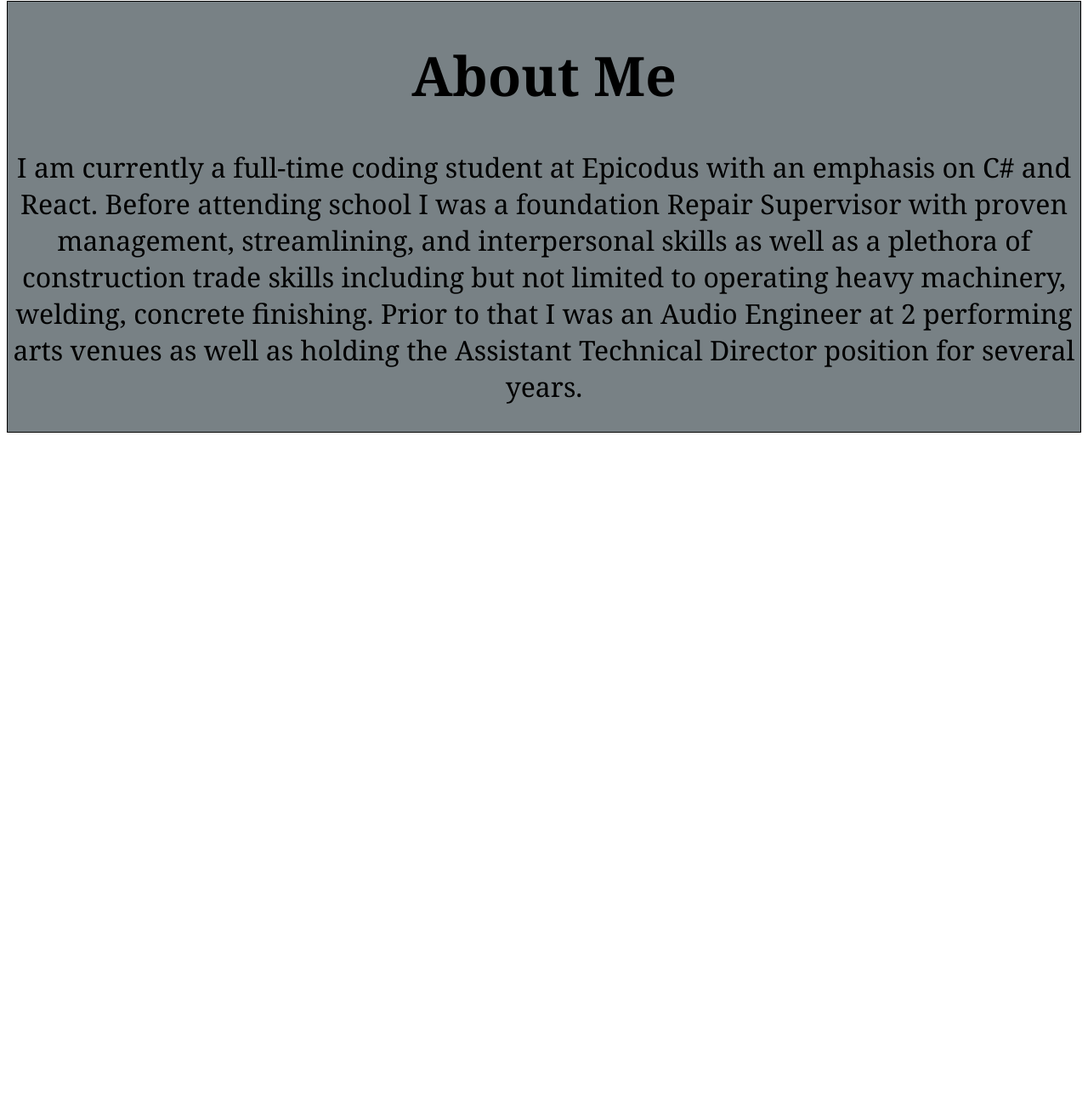
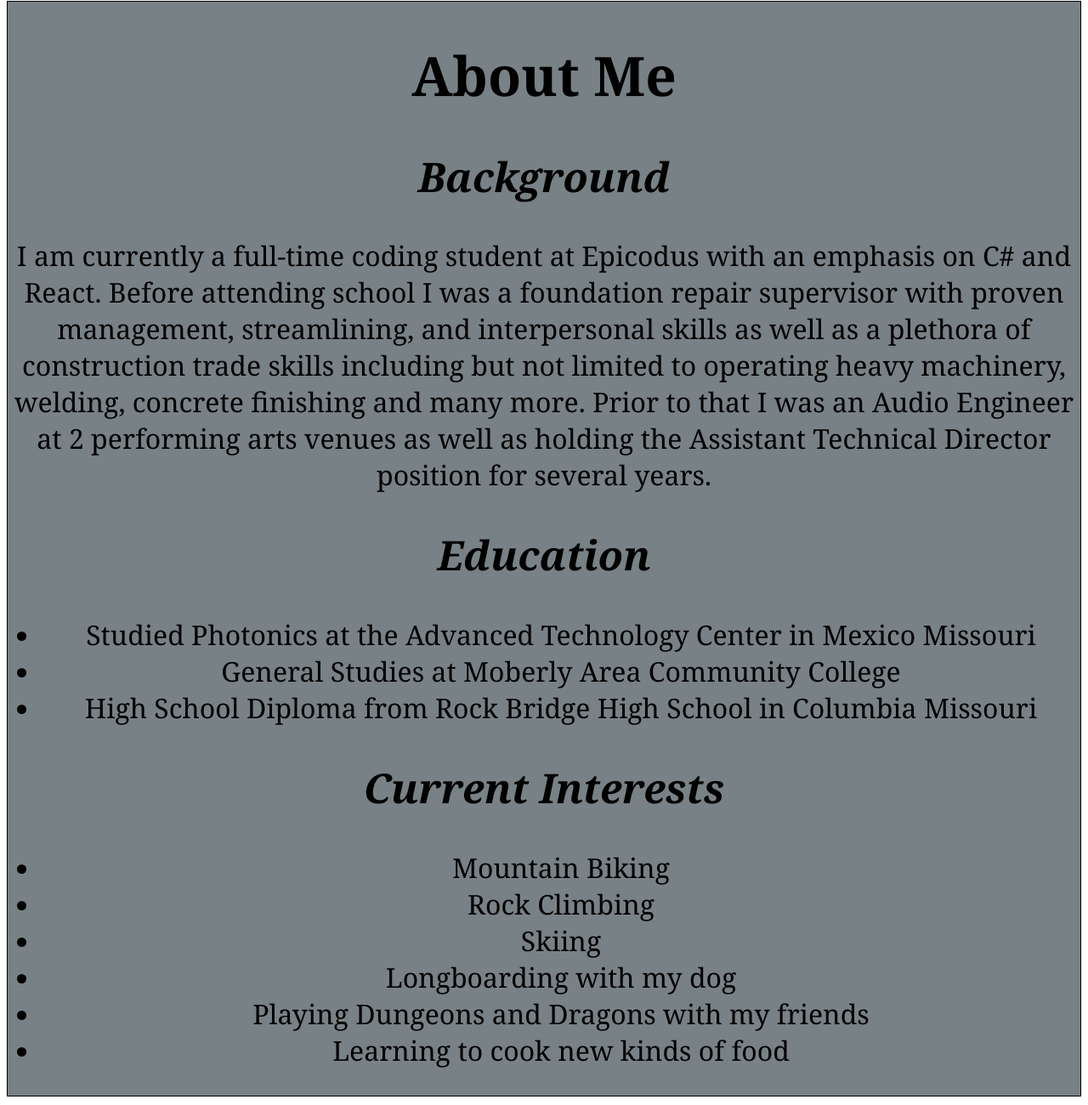
Before and after one commit to jmlden36/portfolio, a plain HTML site: page index.html in a window 1280 px wide. Shown: the part 674-1974 px from the top of the page at 85% size. Before the commit the page ends 1193 px from the top, so only its background shows below. Drawn offline with Linux system fonts and the light colour scheme.

Commit message:
add education and current interest about me

```diff
--- a/index.html
+++ b/index.html
@@ -11,7 +11,23 @@
   </div>
   <div class="aboutme">
     <h1>About Me</h1>
-    <p>I am currently a full-time coding student at Epicodus with an emphasis on C# and React.  Before attending school I was a foundation Repair Supervisor with proven management, streamlining, and interpersonal skills as well as a plethora of construction trade skills including but not limited to operating heavy machinery, welding, concrete finishing.  Prior to that I was an Audio Engineer at 2 performing arts venues as well as holding the Assistant Technical Director position for several years.  </p>
+    <h2><em>Background</em></h2>
+    <p>I am currently a full-time coding student at Epicodus with an emphasis on C# and React.  Before attending school I was a foundation repair supervisor with proven management, streamlining, and interpersonal skills as well as a plethora of construction trade skills including but not limited to operating heavy machinery, welding, concrete finishing and many more.  Prior to that I was an Audio Engineer at 2 performing arts venues as well as holding the Assistant Technical Director position for several years.  </p>
+    <h2><em>Education</em></h2>
+    <ul>
+      <li>Studied Photonics at the Advanced Technology Center in Mexico Missouri</li>
+      <li>General Studies at Moberly Area Community College</li>
+      <li>High School Diploma from Rock Bridge High School in Columbia Missouri</li>
+    </ul>
+    <h2><em>Current Interests</em></h2>
+    <ul>
+      <li>Mountain Biking</li>
+      <li>Rock Climbing</li>
+      <li>Skiing</li>
+      <li>Longboarding with my dog</li>
+      <li>Playing Dungeons and Dragons with my friends</li>
+      <li>Learning to cook new kinds of food</li>
+    </ul>
   </div>
 </body>
 </html>
```
